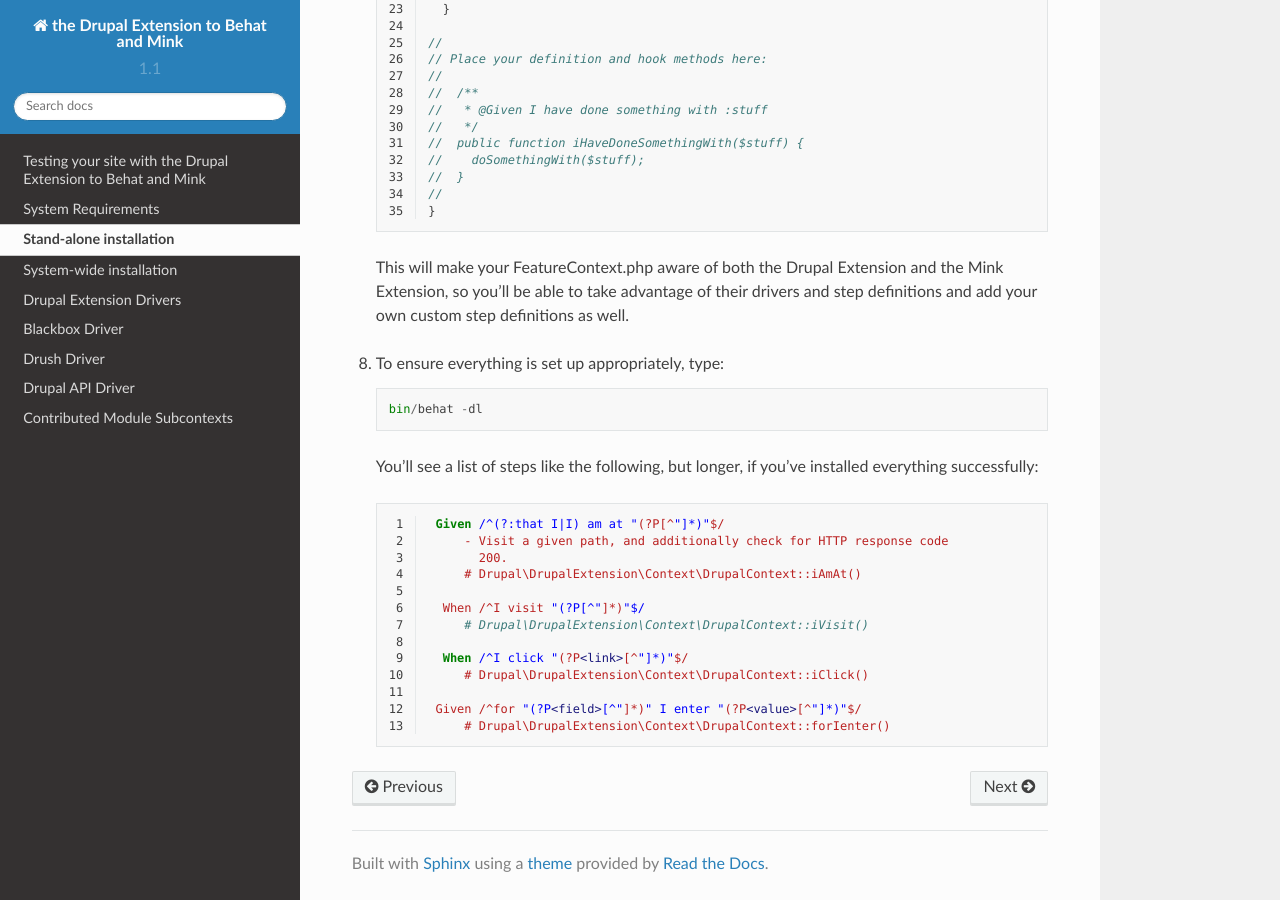
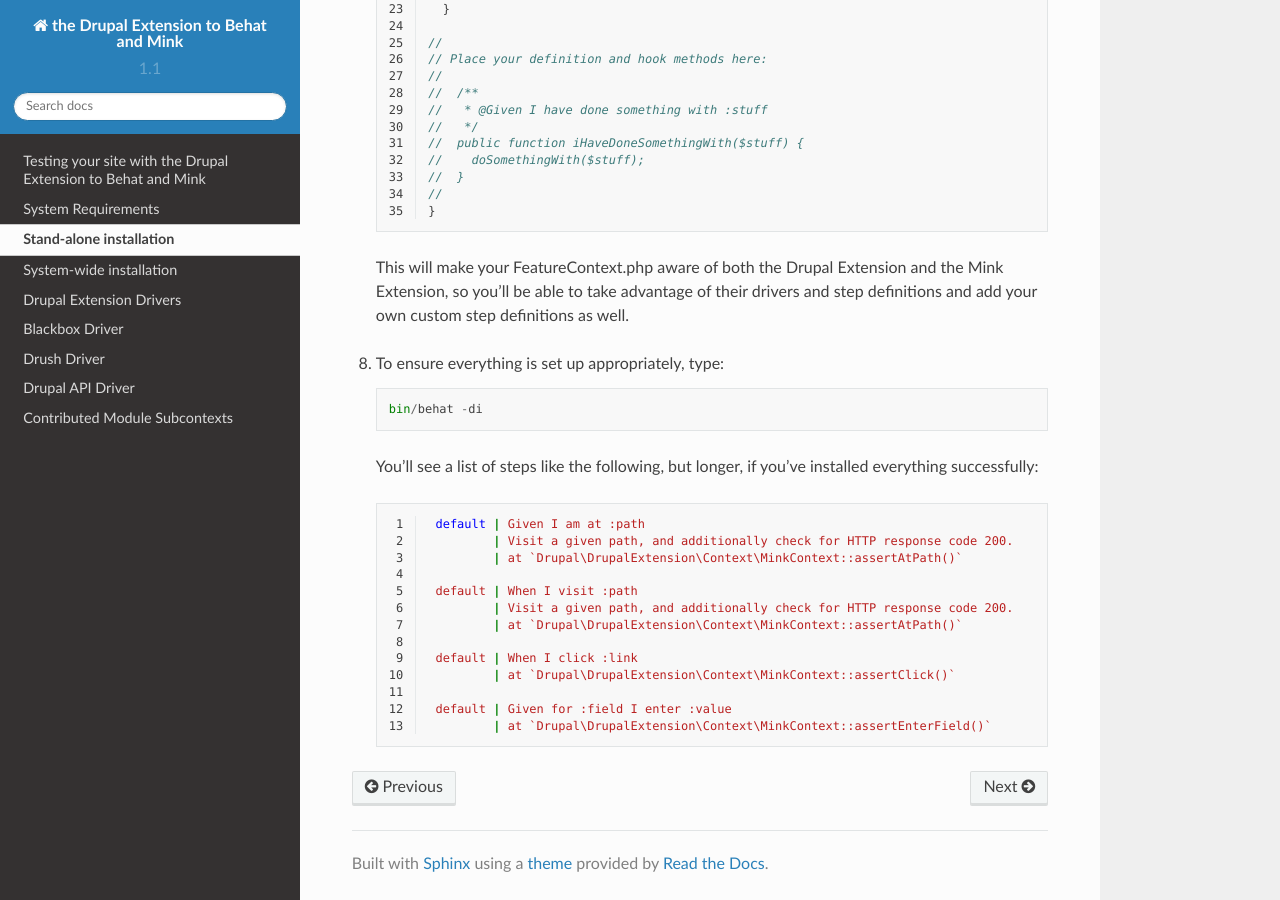
Before and after one commit to jhedstrom/drupalextension, a Sphinx documentation site: the page built from doc/localinstall.rst, in a window 1280 px wide and 900 px high, scrolled down 1811 px. Built offline with Sphinx 7.4.7 and the Read the Docs theme 2.0.0, drawn with Linux system fonts in a browser that asks for light colours.

Commit message:
Updating output snippet in docs.

```diff
--- a/doc/localinstall.rst
+++ b/doc/localinstall.rst
@@ -57,7 +57,7 @@ infrastructure. It also make documentation consistent and reliable.
 
 8. To ensure everything is set up appropriately, type::
 
-    bin/behat -dl
+    bin/behat -di
 
    You'll see a list of steps like the following, but longer, if you've
    installed everything successfully:
@@ -66,16 +66,16 @@ infrastructure. It also make documentation consistent and reliable.
   .. code-block:: gherkin
      :linenos:
 
-      Given /^(?:that I|I) am at "(?P[^"]*)"$/
-          - Visit a given path, and additionally check for HTTP response code
-            200.
-          # Drupal\DrupalExtension\Context\DrupalContext::iAmAt()
+      default | Given I am at :path
+              | Visit a given path, and additionally check for HTTP response code 200.
+              | at `Drupal\DrupalExtension\Context\MinkContext::assertAtPath()`
 
-       When /^I visit "(?P[^"]*)"$/
-          # Drupal\DrupalExtension\Context\DrupalContext::iVisit()
+      default | When I visit :path
+              | Visit a given path, and additionally check for HTTP response code 200.
+              | at `Drupal\DrupalExtension\Context\MinkContext::assertAtPath()`
 
-       When /^I click "(?P<link>[^"]*)"$/
-          # Drupal\DrupalExtension\Context\DrupalContext::iClick()
+      default | When I click :link
+              | at `Drupal\DrupalExtension\Context\MinkContext::assertClick()`
 
-      Given /^for "(?P<field>[^"]*)" I enter "(?P<value>[^"]*)"$/
-          # Drupal\DrupalExtension\Context\DrupalContext::forIenter()
+      default | Given for :field I enter :value
+              | at `Drupal\DrupalExtension\Context\MinkContext::assertEnterField()`
```
